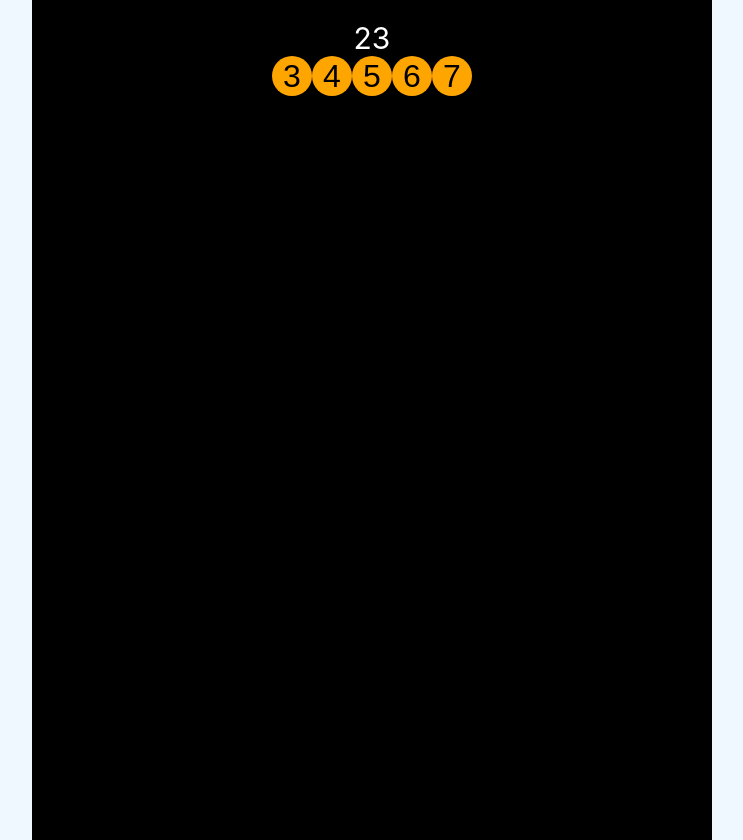
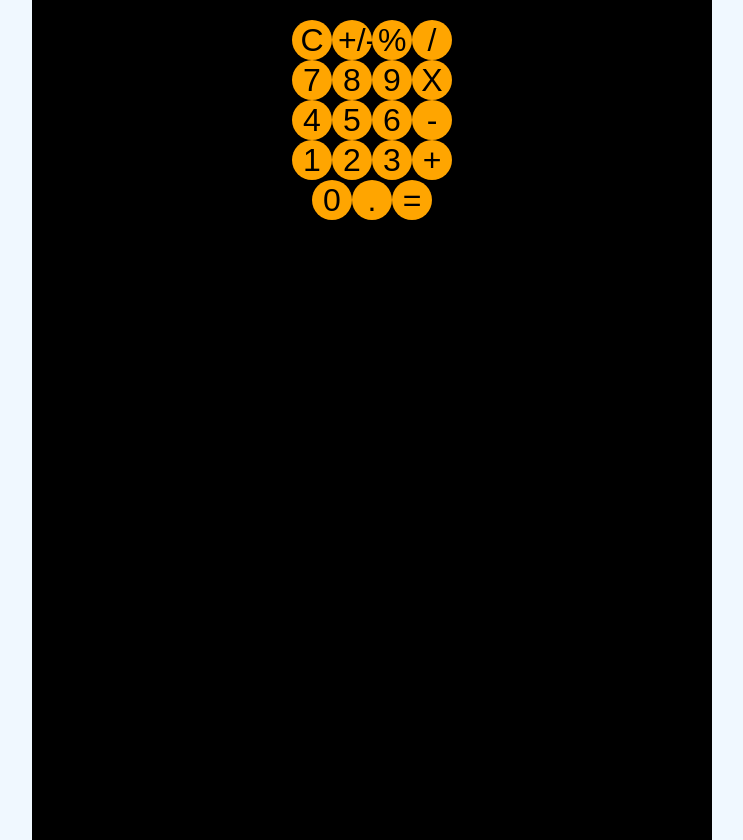
Before and after one commit to diegofernandoalayon/calculator, a React (Create React App) app: page / in a window 1280 px wide. Shown: the whole page, without its empty margins (268-1011 px from the left). Built offline with nearby package versions, Linux system fonts and the light colour scheme.

Commit message:
creando funcion handleClick para usar con los botones, y estado para almacenar el valor

```diff
--- a/src/App.js
+++ b/src/App.js
@@ -1,17 +1,19 @@
-import Button from './components/Button'
+import {useState} from 'react'
 import Display from './components/Display'
 import './App.css'
+import ButtonPanel from './components/ButtonPanel';
 
 function App() {
+  const [value, setValue] = useState('')
+  const handleClick = (event) =>{
+    console.log(event)
+    setValue(event)
+  }
   return (
     <div className="App">
       <div className='container'>
-        <Display value={23}/>
-        <Button orange>3</Button>
-        <Button>4</Button>
-        <Button>5</Button>
-        <Button>6</Button>
-        <Button>7</Button>
+        <Display value={value}/>
+        <ButtonPanel handleClick={handleClick}/>
       </div>
     </div>
   );
--- a/src/components/Button/button.css
+++ b/src/components/Button/button.css
@@ -3,6 +3,7 @@
   font-size: 2rem;
   width: 40px;
   height: 40px;
+  cursor: pointer;
 }
 .orange{
   background-color: orange;
--- a/src/components/Button/index.js
+++ b/src/components/Button/index.js
@@ -1,12 +1,12 @@
 import './button.css'
-export default function Button({children,...props}){
+export default function Button({children,handleClick,...props}){
 
   //darkGray, orange, lightGray
-  props.orange ? console.log('todo'):console.log('nada')
-  console.log(props)
+  // props.orange ? console.log('todo'):console.log('nada')
+
   return (
     <>
-      <button className="btn orange">{children}</button>
+      <button className="btn orange" onClick={()=> {handleClick(children)}}>{children}</button>
     </>
   )
 }
```
